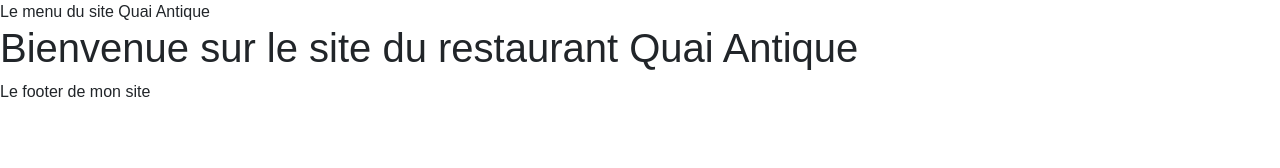
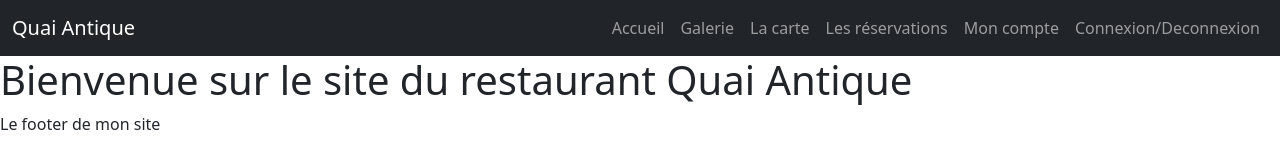
Before and after one commit to Lasylv33/quaiAntiqueCode, a website with bundled scripts: page index.html in a window 1280 px wide. Built offline with nearby package versions, Linux system fonts and the light colour scheme; files whose address does not match are found by name; a web font is replaced by a local one.

Commit message:
Cration header

```diff
--- a/index.html
+++ b/index.html
@@ -6,13 +6,44 @@
     <link rel="preconnect" href="https://fonts.googleapis.com">
     <link rel="preconnect" herf="https://fonts.gstatic.com" crossorigin>
     <link href="https://fonts.googleapis.com/css2?family=Hind=Madurai:wght@300;400&display=swap" rel="stylesheet">
+    <link rel="stylesheet" href="node_modules/bootstrap/dist/css/bootstrap.min.css">
     <link reel="stylesheet" href="scss/main.scss"/>
 
     <title>Document</title>
 </head>
 <body>
-
-    <header>Le menu du site Quai Antique</header>
+    <header>
+        <nav class="navbar navbar-expand-lg bg-dark" data-bs-theme="dark">
+            <div class="container-fluid">
+              <a class="navbar-brand" href="/">Quai Antique</a>
+              <button class="navbar-toggler" type="button" data-bs-toggle="collapse" data-bs-target="#navbarSupportedContent" aria-controls="navbarSupportedContent" aria-expanded="false" aria-label="Toggle navigation">
+                <span class="navbar-toggler-icon"></span>
+              </button>
+              <div class="collapse navbar-collapse" id="navbarSupportedContent">
+                <ul class="navbar-nav ms-auto mb-2 mb-lg-0">
+                  <li class="nav-item">
+                    <a class="nav-link" href="/">Accueil</a>
+                  </li>
+                  <li class="nav-item">
+                    <a class="nav-link" href="/galerie">Galerie</a>
+                  </li>
+                  <li class="nav-item">
+                    <a class="nav-link" href="#">La carte</a>
+                  </li>
+                  <li class="nav-item">
+                    <a class="nav-link" href="#">Les réservations</a>
+                  </li>
+                  <li class="nav-item">
+                    <a class="nav-link" href="#">Mon compte</a>
+                  </li>
+                  <li class="nav-item">
+                    <a class="nav-link" href="#">Connexion/Deconnexion</a>
+                  </li>
+                </ul>
+              </div>
+            </div>
+          </nav>
+    </header>
 
     <main id="main-page">
         <!-- Le contenu de ma page sera injecté ici-->
```
